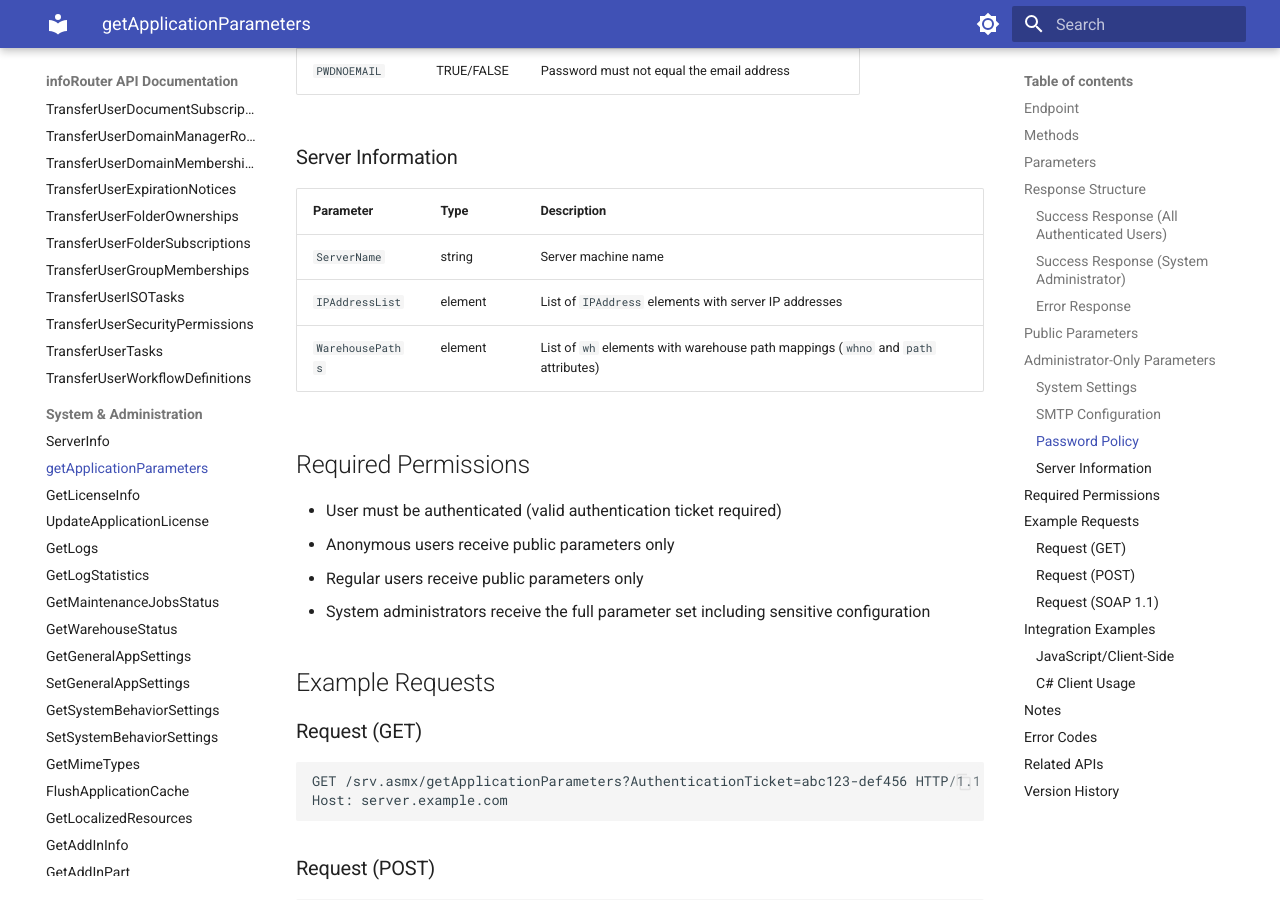
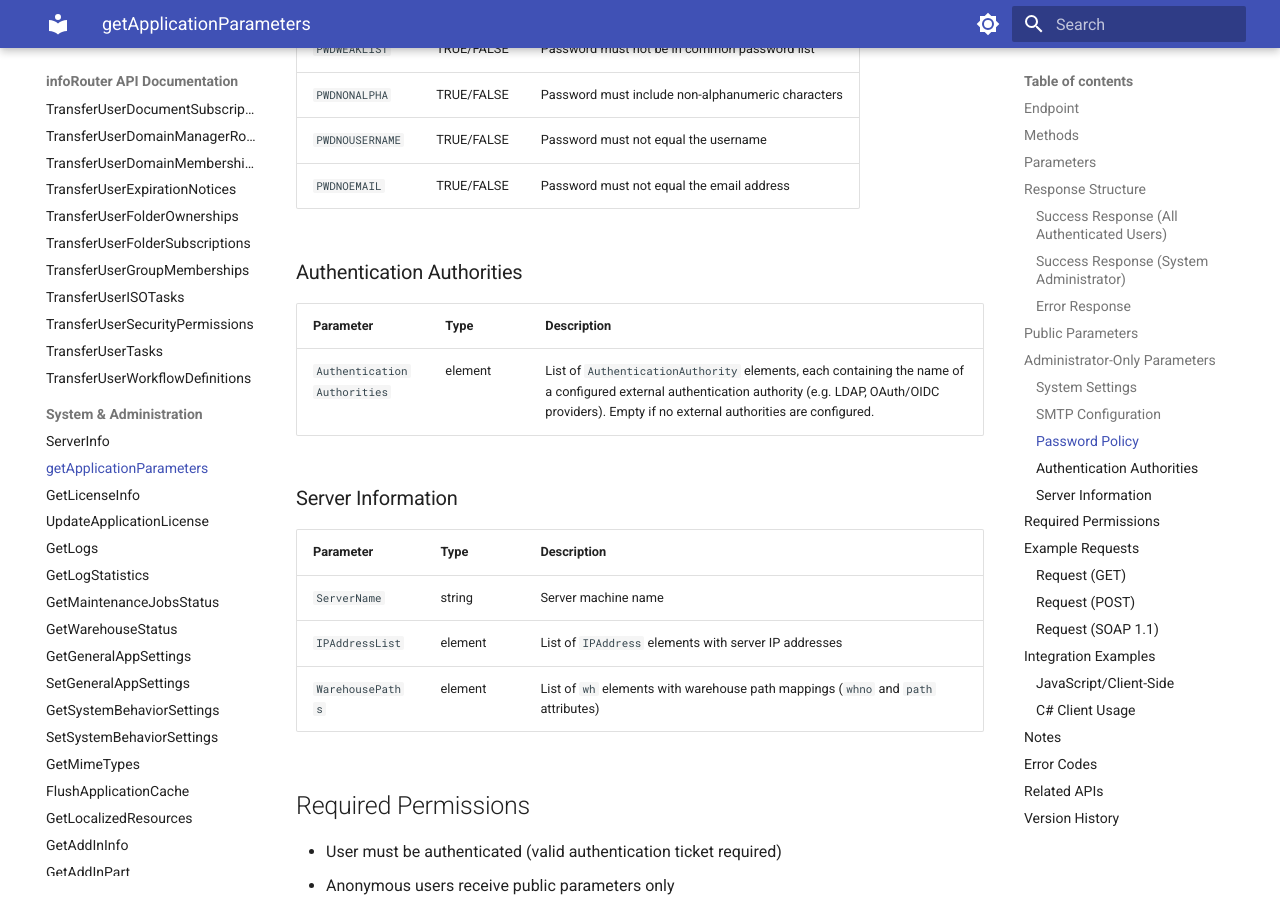
Before and after one commit to inforouter/apidocs, an MkDocs documentation site: the page built from docs/getApplicationParameters.md, in a window 1280 px wide and 900 px high, scrolled down 4644 px. Built offline with MkDocs 1.6.1 and Material for MkDocs 9.7.7, drawn with Linux system fonts in a browser that asks for light colours; some of the changed text lies outside the part shown.

Commit message:
getapplicationparameters updated

```diff
--- a/docs/getApplicationParameters.md
+++ b/docs/getApplicationParameters.md
@@ -88,6 +88,12 @@ System administrators receive all public parameters plus additional configuratio
     <PWDNOUSERNAME>TRUE</PWDNOUSERNAME>
     <PWDNOEMAIL>TRUE</PWDNOEMAIL>
 
+    <!-- Authentication Authorities -->
+    <AuthenticationAuthorities>
+      <AuthenticationAuthority>MicrosoftEntraID</AuthenticationAuthority>
+      <AuthenticationAuthority>CompanyLDAP</AuthenticationAuthority>
+    </AuthenticationAuthorities>
+
     <!-- Server Information -->
     <ServerName>SERVER-NAME</ServerName>
     <IPAddressList>
@@ -164,6 +170,12 @@ These additional parameters are returned only when the authenticated user is a s
 | `PWDNONALPHA` | TRUE/FALSE | Password must include non-alphanumeric characters |
 | `PWDNOUSERNAME` | TRUE/FALSE | Password must not equal the username |
 | `PWDNOEMAIL` | TRUE/FALSE | Password must not equal the email address |
+
+### Authentication Authorities
+
+| Parameter | Type | Description |
+|-----------|------|-------------|
+| `AuthenticationAuthorities` | element | List of `AuthenticationAuthority` elements, each containing the name of a configured external authentication authority (e.g. LDAP, OAuth/OIDC providers). Empty if no external authorities are configured. |
 
 ### Server Information
 
```
